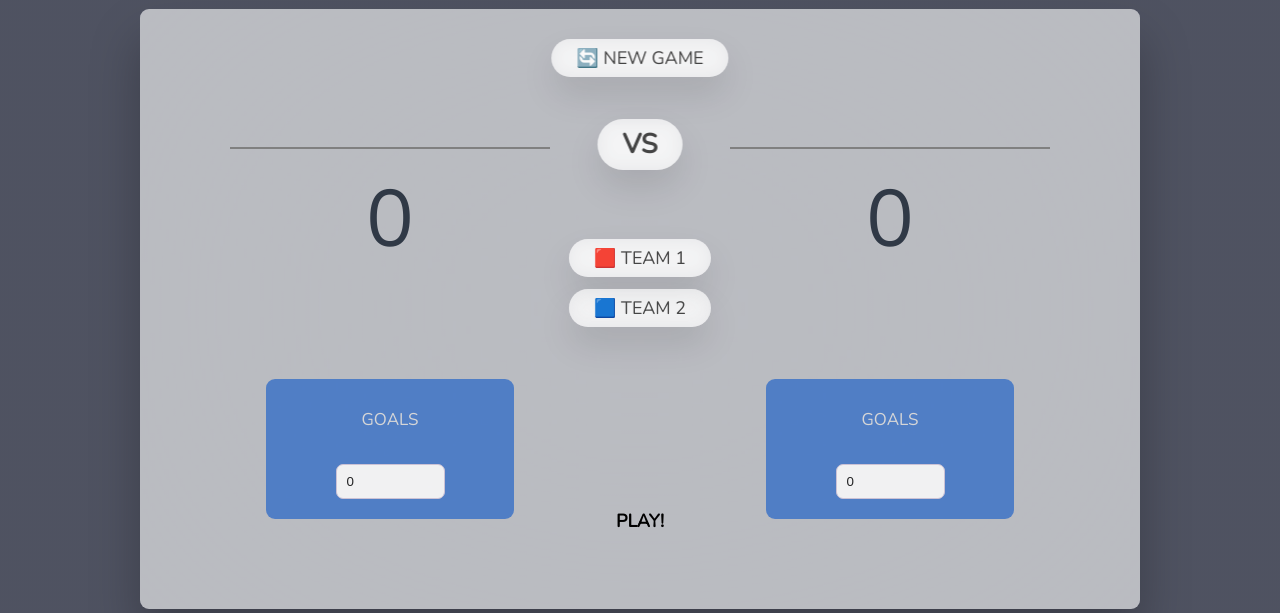
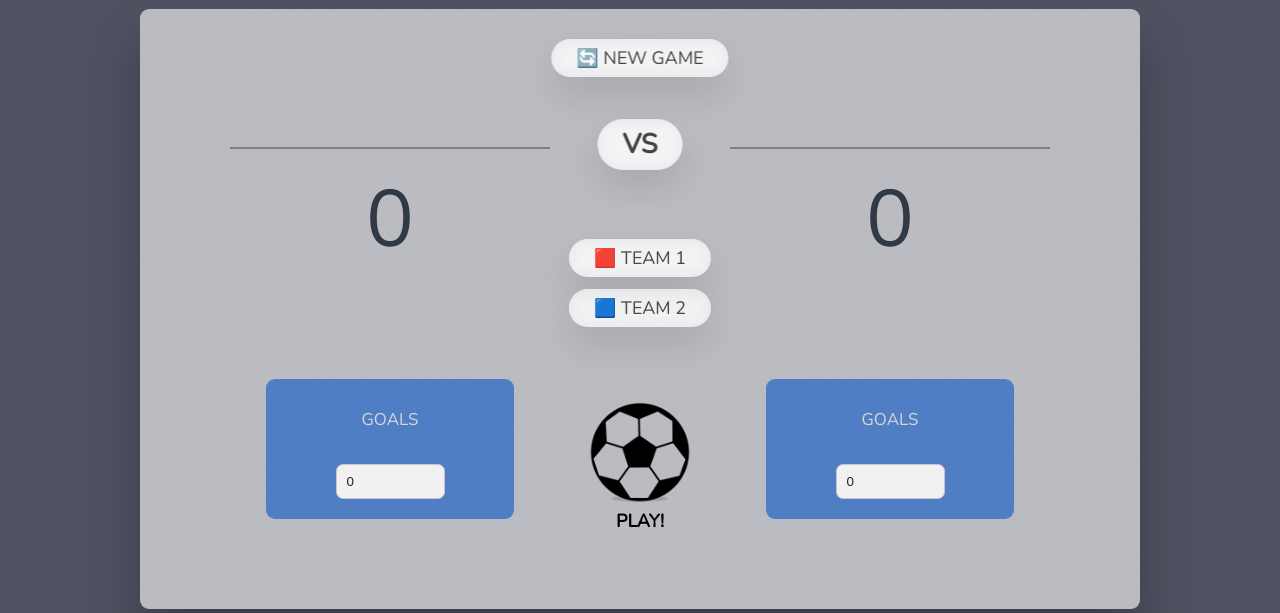
Before and after one commit to anuar02/Final, a plain HTML site: page index.html in a window 1280 px wide. Shown: the part 118-731 px from the top of the page. Drawn offline with nearby package versions, Linux system fonts and the light colour scheme; the site is published under a folder, as on GitHub Pages, so addresses that start at the root find nothing.

Commit message:
Update index.html

```diff
--- a/index.html
+++ b/index.html
@@ -111,7 +111,7 @@
         <button class="btn btn--new">🔄 New game</button>
         <button class="btn btn-team1">🟥 Team 1</button>
         <button class="btn btn-team2">🟦 Team 2</button>
-        <img src="/images/ball.png" alt="" class="ball">
+        <img src="images/ball.png" alt="" class="ball">
         <figcaption>Play!</figcaption>
       </div>
     </div>
```
